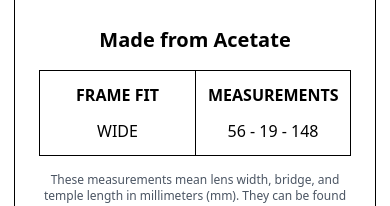
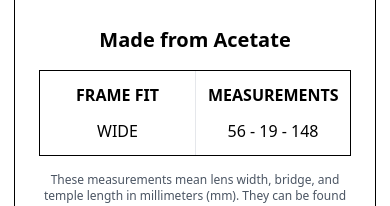
Before and after one commit to yashithasahan/oscar-wylee, a Next.js app: page / in a window 390 px wide. Shown: the part 1171-1377 px from the top of the page. Built offline with nearby package versions, Linux system fonts and the light colour scheme.

Commit message:
refac : frame section verticle devide remove in mobile

```diff
--- a/src/components/product_image/FrameDetails.tsx
+++ b/src/components/product_image/FrameDetails.tsx
@@ -22,7 +22,7 @@ export const FrameDetails = () => {
         </h3>
 
         {/* Frame Fit and Measurements Table */}
-        <div className="grid grid-cols-2 border border-black text-black font-semibold text-center divide-x divide-black">
+        <div className="grid grid-cols-2 border border-black text-black font-semibold text-center divide-x md:divide-black max-w-sm mx-auto">
           <div>
             <div className="p-3 font-bold">FRAME FIT</div>
             <div className="pb-3 font-normal">WIDE</div>
```
